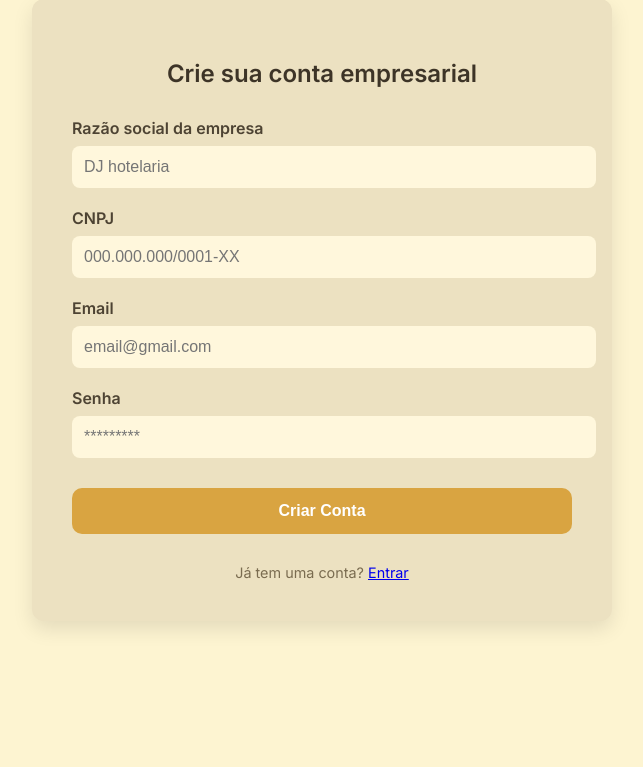
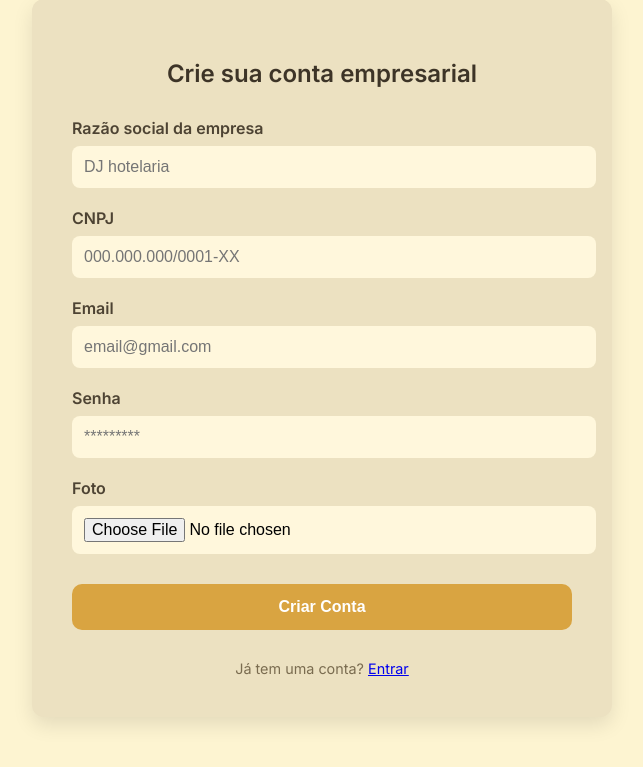
Before and after one commit to cleverson-moura/Trabalho-APII, a Flask app: page /cadastro_empresas in a window 1280 px wide. Shown: the part 126-893 px from the top of the page, without its empty margins (318-961 px from the left). Before the commit the page ends 755 px from the top, so only its background shows below. Run offline with Flask 3, Linux system fonts and the light colour scheme.

Commit message:
configurando o cadastro e login das imagens pela empresa

```diff
--- a/app.py
+++ b/app.py
@@ -63,7 +63,8 @@ def cadastro():
                     'nome': empresa[1],
                     'cpf': empresa[2],
                     'email': empresa[3],
-                    'senha': empresa[4]
+                    'senha': empresa[4],
+                    'imagem': empresa[5]
                 }
         return redirect(url_for("perfil_empresas"))
     else:
@@ -121,27 +122,36 @@ def cadastro_empresas():
         email_empresa = request.form.get("email")
         senha_empresa = request.form.get("senha")
         cpf_empresa = request.form.get("cpf")
+        foto_empresa = request.files['foto-empresa']
 
-        db = Database()
-        db.connect()
-        sql = "INSERT INTO administradores(nome, cpf, email, senha) VALUES (?, ?, ?, ?)"
-        db.execute(sql, (nome_empresa, cpf_empresa, email_empresa, senha_empresa))
-        db.commit()
+        if foto_empresa:
+            filename = secure_filename(foto_empresa.filename)
+            caminho_foto_empresa = os.path.join(app.config['UPLOAD_FOLDER'], filename)
+            foto_empresa.save(caminho_foto_empresa)
 
-        sql = "SELECT * FROM administradores WHERE email=? and senha=?"
-        db.execute(sql, (email_empresa, senha_empresa))
-        resultado = db.fetchone()
+            caminho_relativo_foto_empresa = f'uploads/{filename}'
 
-        if resultado:
-            session['empresa'] = {
-                'id': resultado[0],
-                'nome': resultado[1],
-                'cpf': resultado[2],
-                'email': resultado[3],
-                'senha': resultado[4]
-            }
-        db.close()
-        return redirect(url_for('perfil_empresas'))
+            db = Database()
+            db.connect()
+            sql = "INSERT INTO administradores(nome, cpf, email, senha, imagem) VALUES (?, ?, ?, ?, ?)"
+            db.execute(sql, (nome_empresa, cpf_empresa, email_empresa, senha_empresa, caminho_relativo_foto_empresa))
+            db.commit()
+
+            sql = "SELECT * FROM administradores WHERE email=? and senha=?"
+            db.execute(sql, (email_empresa, senha_empresa))
+            resultado = db.fetchone()
+
+            if resultado:
+                session['empresa'] = {
+                    'id': resultado[0],
+                    'nome': resultado[1],
+                    'cpf': resultado[2],
+                    'email': resultado[3],
+                    'senha': resultado[4],
+                    'foto': resultado[5]
+                }
+            db.close()
+            return redirect(url_for('perfil_empresas'))
     return render_template('cadastro_empresas.html')
 
 @app.route('/perfil_empresas', methods=['GET', 'POST'])
--- a/templates/cadastro_empresas.html
+++ b/templates/cadastro_empresas.html
@@ -16,7 +16,7 @@
 
   <div class="container">
     <h2>Crie sua conta empresarial</h2>
-    <form action="/cadastro_empresas" method="post">
+    <form action="/cadastro_empresas" method="post" enctype="multipart/form-data">
       <!--Aqui o input para o nome-->
       <label for="nome">Razão social da empresa</label>
       <input type="text" id="nome" name="nome" required placeholder="DJ hotelaria">
@@ -29,6 +29,10 @@
       <!--Aqui o input para a senha-->
       <label for="senha">Senha</label>
       <input type="password" id="senha" name="senha" required placeholder="*********">
+      <!--Aqui o input da imagem-->
+      <label for="foto">Foto</label>
+      <input type="file" name="foto-empresa" id="foto-empresa">
+
       <button type="submit">Criar Conta</button>
     </form>
     <div class="footer">
--- a/templates/perfil_empresa.html
+++ b/templates/perfil_empresa.html
@@ -43,7 +43,9 @@
   <!--Fim das opções do canto-->
   <main class="container">
     <section class="card-perfil">
-      <img src="/static/imagens/user.png" alt="Foto do usuário" class="foto-perfil">
+      <div class="foto-perfil">
+        <img src="{{ url_for('static', filename=empresa.imagem) }}" alt="Foto Empresa">
+      </div>
       <!--Aqui deve-se integrar com o banco de dados-->
       <h2>{{session['empresa']['nome']}}</h2>
       <p class="email">Email: {{session['empresa']['email']}}</p>
```
Also changed, not shown: static/estilos/estilo_perfil_empresa.css (+11 -1 lines), SITE.db, static/uploads/meme.jpg (added).
